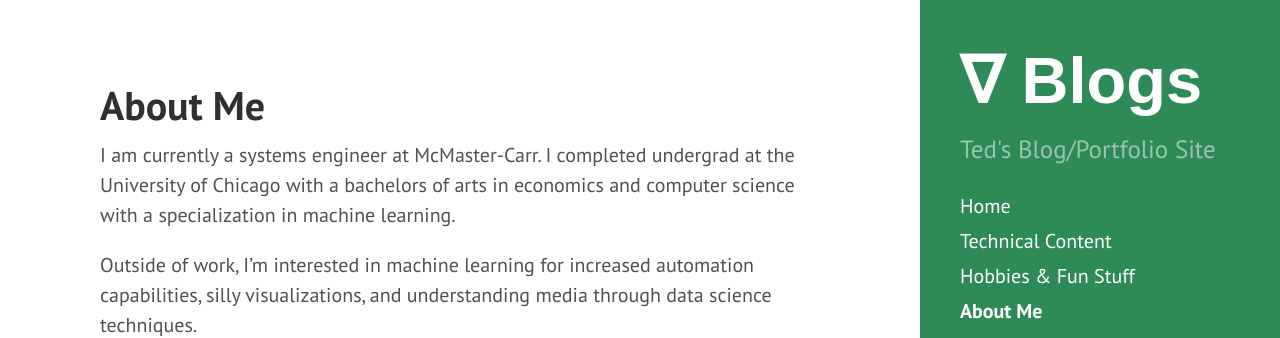
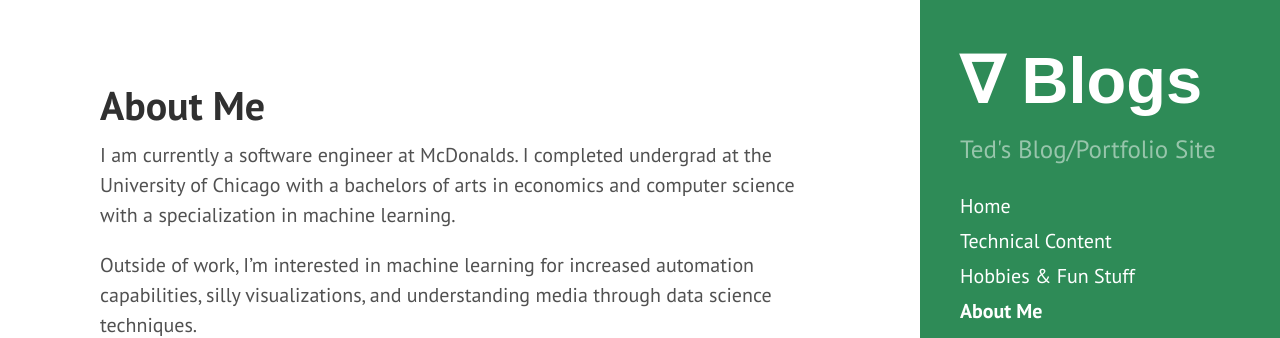
Before and after one commit to tedkim97/tedkim97.github.io, a Jekyll site: the page built from about.md, in a window 1280 px wide and 1108 px high. Shown: the top 338 px of the window. Built offline with Jekyll 4.4.1, drawn with Linux system fonts in a browser that asks for light colours.

Commit message:
job change

```diff
--- a/about.md
+++ b/about.md
@@ -5,7 +5,7 @@ order: 5
 permalink: about
 ---
 
-I am currently a systems engineer at McMaster-Carr. I completed undergrad at the University of Chicago with a bachelors of arts in economics and computer science with a specialization in machine learning.
+I am currently a software engineer at McDonalds. I completed undergrad at the University of Chicago with a bachelors of arts in economics and computer science with a specialization in machine learning.
 
 Outside of work, I'm interested in machine learning for increased automation capabilities, silly visualizations, and understanding media through data science techniques.
 
```
